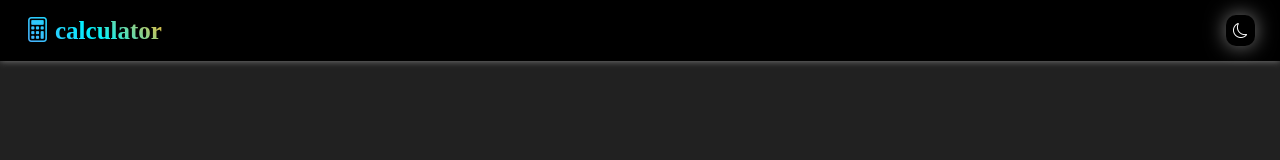
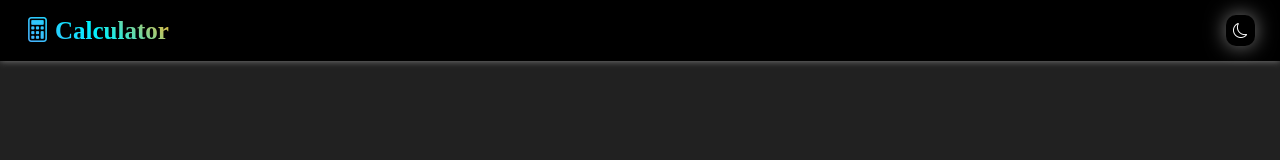
Before and after one commit to Lalithyaliki/Calculator, a React (Vite) app: page / in a window 1280 px wide. Shown: the top 160 px of the page. Built offline with nearby package versions, Linux system fonts and the light colour scheme.

Commit message:
space modified

```diff
--- a/src/List.jsx
+++ b/src/List.jsx
@@ -6,8 +6,6 @@ import React, { useState } from 'react'
 function List() {
 
     const [theme, setTheme] = useState("dark");
-
-
     const [input, setinput] = useState("0");
 
 
@@ -42,7 +40,7 @@ function List() {
             <div className='nav'>
                 <a className="global-text" href="#">
                     <i className="bi bi-calculator"></i>
-                    calculator
+                    Calculator
                 </a>
                 <button className="theme" onClick={() => setTheme((prev) => (prev === "dark"?"light":"dark"))}>
                     {theme === "dark" ? <i className="bi bi-moon"></i> :<i className="bi bi-sun"></i> }
```
Also changed, not shown: src/liststyle.scss (+0 -11 lines), 1 other file (tests, documents, lock files or other folders).
